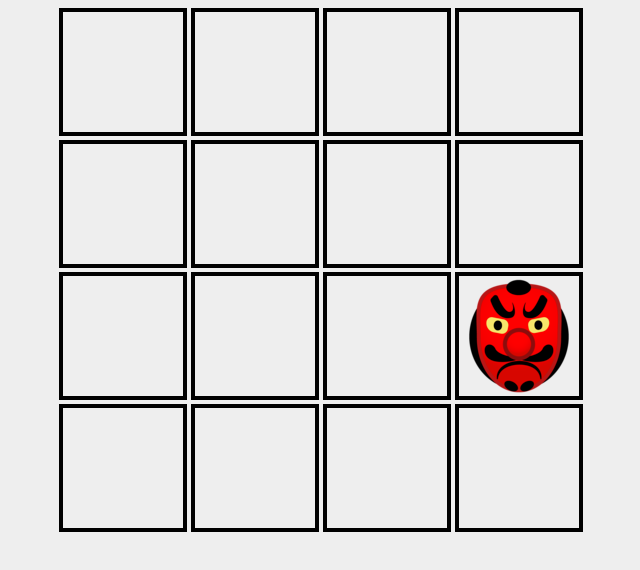
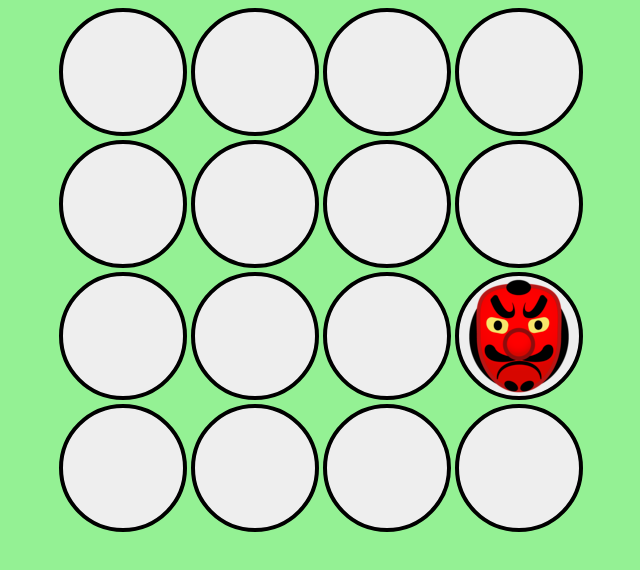
Before and after one commit to Vadim2107/AHJ_dom, a website built with webpack: page src/index.html in a window 1280 px wide. Shown: the whole page, without its empty margins (321-961 px from the left). Built offline with nearby package versions, Linux system fonts and the light colour scheme.

Commit message:
second commit

```diff
--- a/package.json
+++ b/package.json
@@ -5,6 +5,7 @@
   "main": "index.js",
   "scripts": {
     "start": "webpack-dev-server --mode development",
+    "serve" : "webpack serve",
     "build": "webpack --mode production",
     "lint": "eslint .",
     "test": "jest",
--- a/src/css/style.css
+++ b/src/css/style.css
@@ -1,5 +1,5 @@
 body {
-  background: #eee;
+  background: rgb(148, 241, 148);
   text-align: center;
 }
 
--- a/src/js/app.js
+++ b/src/js/app.js
@@ -14,7 +14,7 @@ for (let i = 4; i > 0; i -= 1) {
 const column = document.getElementsByClassName('column');
 // eslint-disable-next-line no-restricted-syntax
 for (const element of column) {
-  element.style = 'width: 120px; height: 120px; color: blue; display: inline-block; border: 4px solid black; margin-left: 4px';
+  element.style = 'width: 120px; height: 120px; background: #eee; display: inline-block; border: 4px solid black; border-radius: 50%; margin-left: 4px';
 }
 
 let cellRaw = 0;
```
Also changed, not shown: .eslintrc.json.
